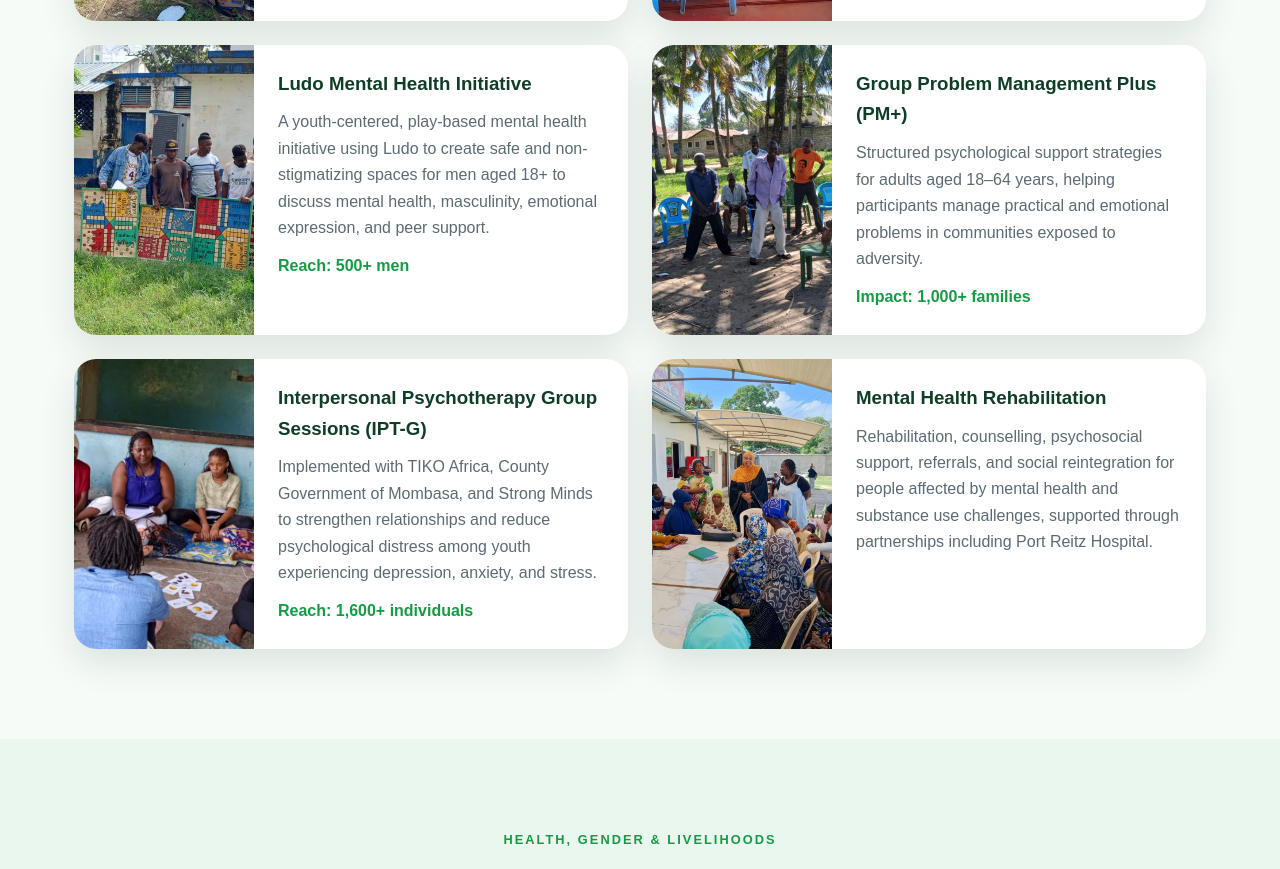
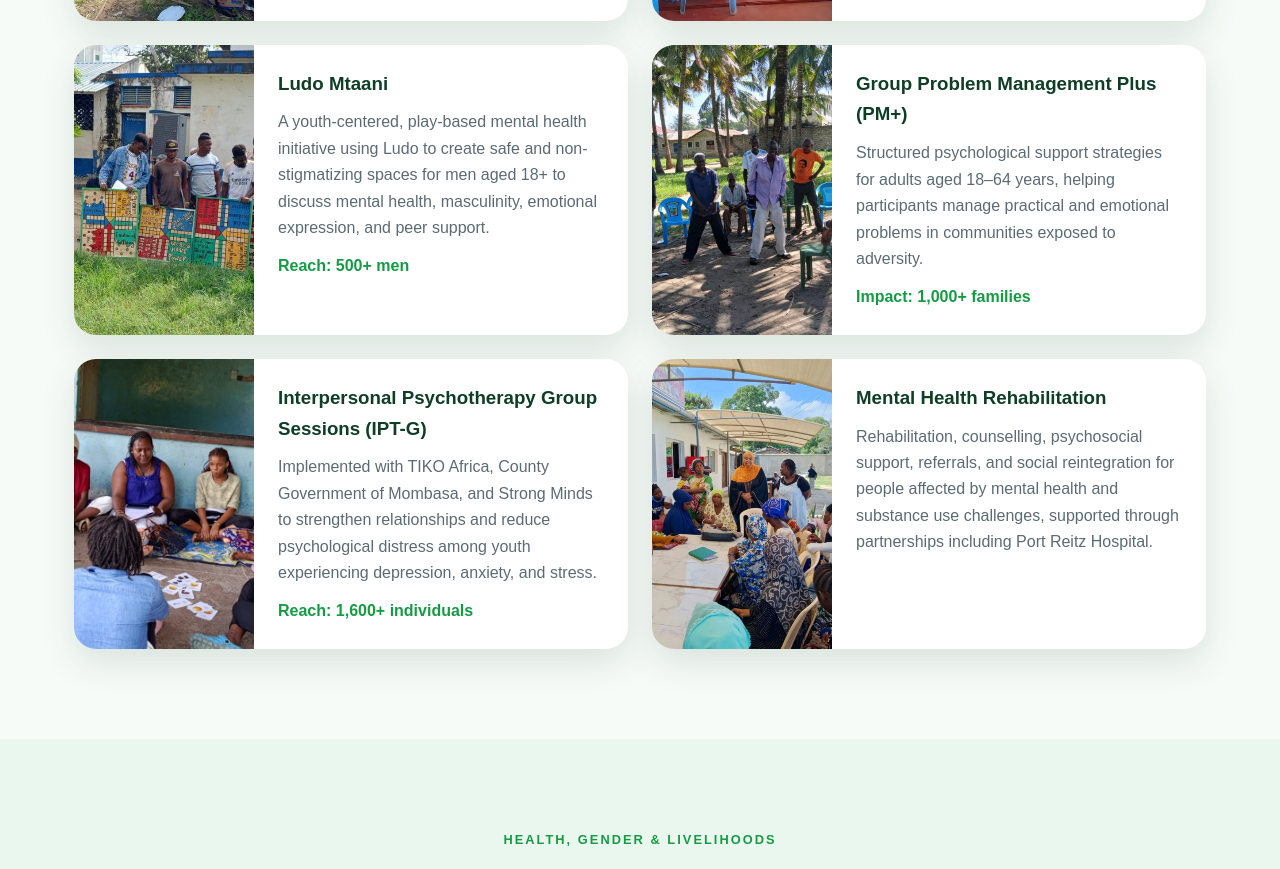
Before and after one commit to kamauzi/MYOUP, a plain HTML site: page programs.html in a window 1280 px wide. Shown: the part 1145-2014 px from the top of the page. Drawn offline with Linux system fonts and the light colour scheme.

Commit message:
Update programs.html

```diff
--- a/programs.html
+++ b/programs.html
@@ -22,7 +22,7 @@
   <div class="program-detail-grid">
     <article class="program-detail-card"><img src="assets/images/gallery/gallery1.jpeg" alt="Community mental health literacy session"><div><h3>Mental Health Literacy Project</h3><p>Workshops and campaigns on stigma reduction, common mental illnesses, symptoms, triggers, treatment, self-care, and help-seeking behaviours for youth, caregivers, and community members.</p><strong>Reach: 8,000+ individuals</strong></div></article>
     <article class="program-detail-card"><img src="assets/images/gallery/ustawi/ustawi-1.jpg" alt="Ustawi Minds community session"><div><h3>Ustawi Minds Project</h3><p>A Changamwe Sub-County project run with Mombasa Women Empowerment Network, Thrive Together CBO, and Railway Youth Organization to strengthen mental health literacy among youth, women, and elderly community members.</p><strong>Target: 500 participants</strong></div></article>
-    <article class="program-detail-card"><img src="assets/images/programs/ludo-mental-health.jpg" alt="Ludo Mental Health Initiative"><div><h3>Ludo Mental Health Initiative</h3><p>A youth-centered, play-based mental health initiative using Ludo to create safe and non-stigmatizing spaces for men aged 18+ to discuss mental health, masculinity, emotional expression, and peer support.</p><strong>Reach: 500+ men</strong></div></article>
+    <article class="program-detail-card"><img src="assets/images/programs/ludo-mental-health.jpg" alt="Ludo Mtaani"><div><h3>Ludo Mtaani</h3><p>A youth-centered, play-based mental health initiative using Ludo to create safe and non-stigmatizing spaces for men aged 18+ to discuss mental health, masculinity, emotional expression, and peer support.</p><strong>Reach: 500+ men</strong></div></article>
     <article class="program-detail-card"><img src="assets/images/gallery/group-pm/group-pm-1.jpg" alt="Group Problem Management Plus session"><div><h3>Group Problem Management Plus (PM+)</h3><p>Structured psychological support strategies for adults aged 18–64 years, helping participants manage practical and emotional problems in communities exposed to adversity.</p><strong>Impact: 1,000+ families</strong></div></article>
     <article class="program-detail-card"><img src="assets/images/gallery/iptg/iptg-2.jpg" alt="Interpersonal Psychotherapy Group session"><div><h3>Interpersonal Psychotherapy Group Sessions (IPT-G)</h3><p>Implemented with TIKO Africa, County Government of Mombasa, and Strong Minds to strengthen relationships and reduce psychological distress among youth experiencing depression, anxiety, and stress.</p><strong>Reach: 1,600+ individuals</strong></div></article>
     <article class="program-detail-card"><img src="assets/images/programs/ysla.jpg" alt="Mental health rehabilitation and reintegration support"><div><h3>Mental Health Rehabilitation</h3><p>Rehabilitation, counselling, psychosocial support, referrals, and social reintegration for people affected by mental health and substance use challenges, supported through partnerships including Port Reitz Hospital.</p></div></article>
```
